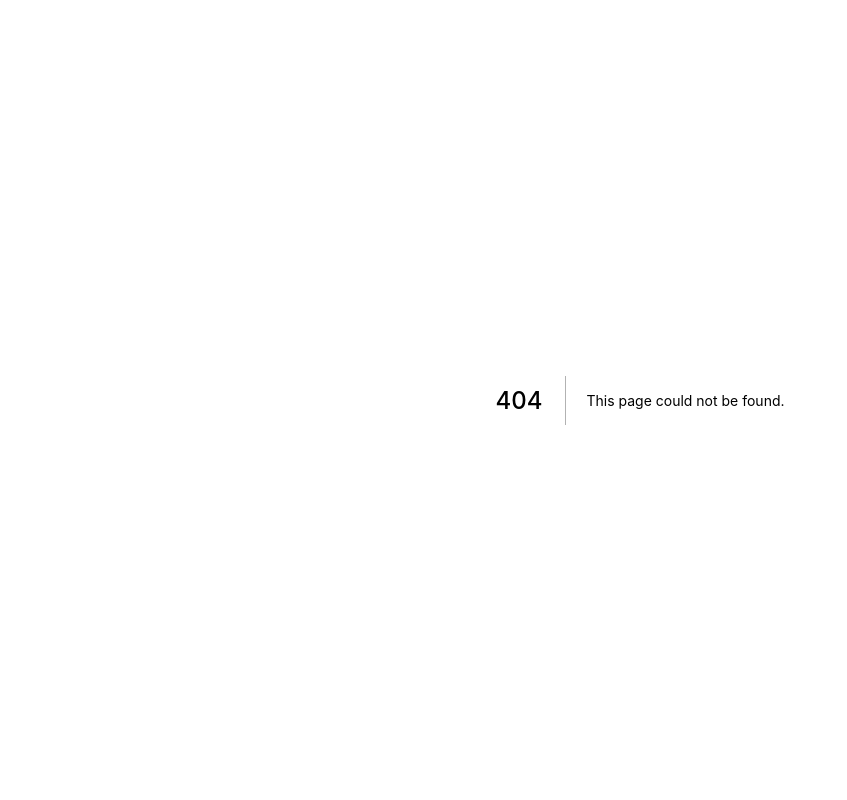
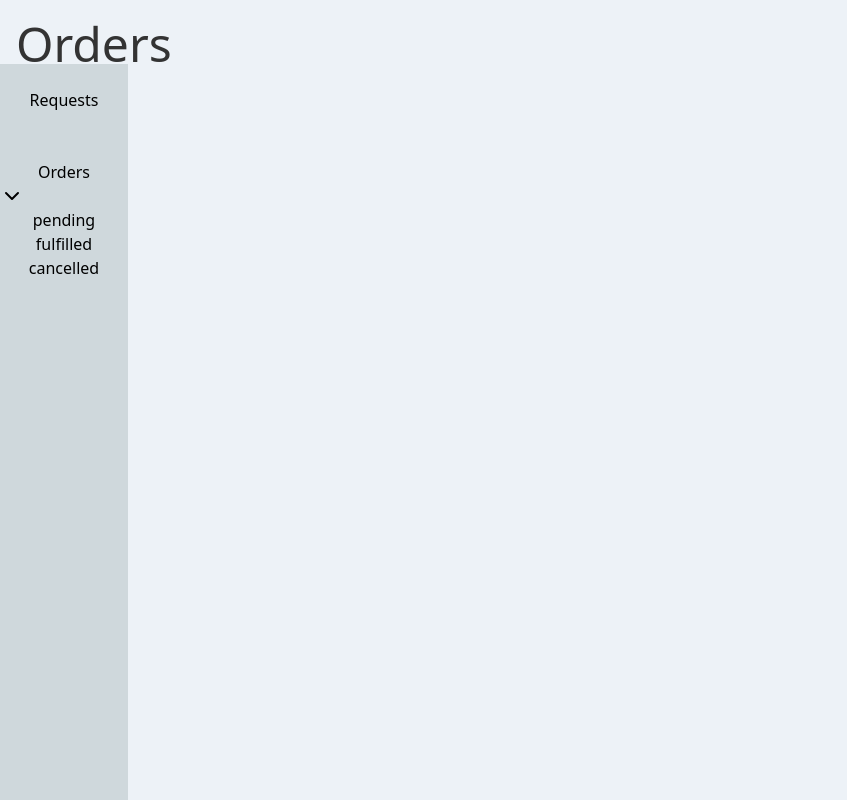
Before and after one commit to Jhong098/OpenPPE, a Next.js app: page /orders in a window 1280 px wide. Before the commit this address had no page. Shown: the whole page, without its empty margins (0-847 px from the left). Built offline with nearby package versions, Linux system fonts and the light colour scheme.

Commit message:
Implement sidebar

```diff
--- /dev/null
+++ b/components/leftSidebar.js
@@ -0,0 +1,34 @@
+import Link from "next/link";
+import { useRouter } from 'next/router'
+import { ChevronDown, ChevronUp } from 'react-feather';
+
+const navLink = (href, name, sublinks=null) =>{
+    const router = useRouter();
+    const selected = router.pathname === href
+    const color = selected ? 'bg-primary_text' : '';
+    return(
+        <li class={`py-6 ${color}`}>
+            <Link href={href}>{name}</Link>
+            {sublinks && (selected ? <ChevronDown class="relative"/> : <ChevronUp class="relative"/>)}
+            {sublinks && (selected ? (<ul>{sublinks.map((option)=>(
+                <li><Link href={option.href}><a> {option.name} </a></Link></li>
+            ))}</ul>): null)}
+        </li>
+    )
+}
+export default function LeftSideBar() {
+    const sublinks =  [
+        {href:"/orders?status=pending", name:"pending"},
+        {href:"/fulfilled?status=fulfilled", name:"fulfilled"},
+        {href:"/cancelled?status=cancelled", name:"cancelled"}
+    ]
+
+  return (
+    <div class="bg-light_primary text-center fixed bottom-0 mt-16 top-0 left-0">
+        <ul class="w-32">
+            {navLink("/requests", "Requests")}
+            {navLink("/orders", "Orders", sublinks)}
+        </ul>
+    </div>
+  );
+}
--- a/components/nav.js
+++ b/components/nav.js
@@ -8,7 +8,7 @@ const links = [
 export default function Nav() {
   return (
     <nav>
-      <ul className="flex justify-between items-center p-8">
+      <ul className="flex flex-wrap justify-between items-center text-white bg-primary p-2 h-16">
         <li>
           <Link href="/">
             <a className="text-blue-500 no-underline">Home</a>
--- a/package.json
+++ b/package.json
@@ -19,6 +19,7 @@
     "react": "16.13.1",
     "react-dom": "16.13.1",
     "react-select": "^3.1.0",
+    "react-feather": "^2.0.8",
     "react-table": "^7.0.4",
     "swr": "^0.2.0",
     "tailwindcss": "^1.4.6"
--- /dev/null
+++ b/pages/orders.js
@@ -0,0 +1,16 @@
+import fetch from "node-fetch";
+import EnhancedTable from "components/table";
+import LeftSidebar from "components/leftSidebar";
+
+export default function Orders({ }) {
+
+  return (
+    <div className="relative container p-2 mt-0 mx-auto">
+        <LeftSidebar/>
+        <div className="container p-2 mt-0 mx-auto">
+        <h1 className="title">Orders</h1>
+
+        </div>
+    </div>
+  );
+}
--- a/tailwind.config.js
+++ b/tailwind.config.js
@@ -1,7 +1,16 @@
 module.exports = {
   purge: ["./components/**/*.js", "./pages/**/*.js"],
   theme: {
-    extend: {},
+    extend: {
+      colors: {
+        primary: '#455A64',
+        light_primary: '#CFD8DC',
+        primary_text: '#F6F6F6'
+      }
+    },
+    container: {
+      center: true,
+    },
   },
   variants: {},
   plugins: [],
```
Also changed, not shown: 1 other file (tests, documents, lock files or other folders).
